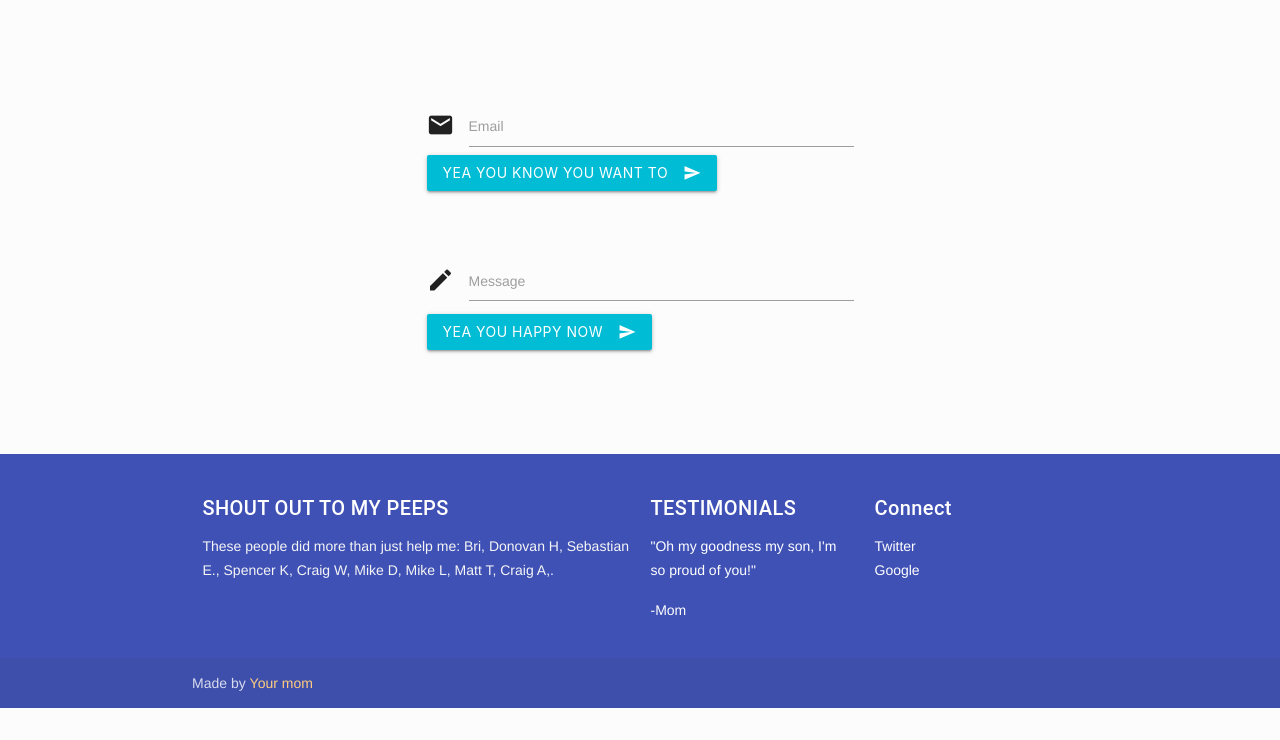
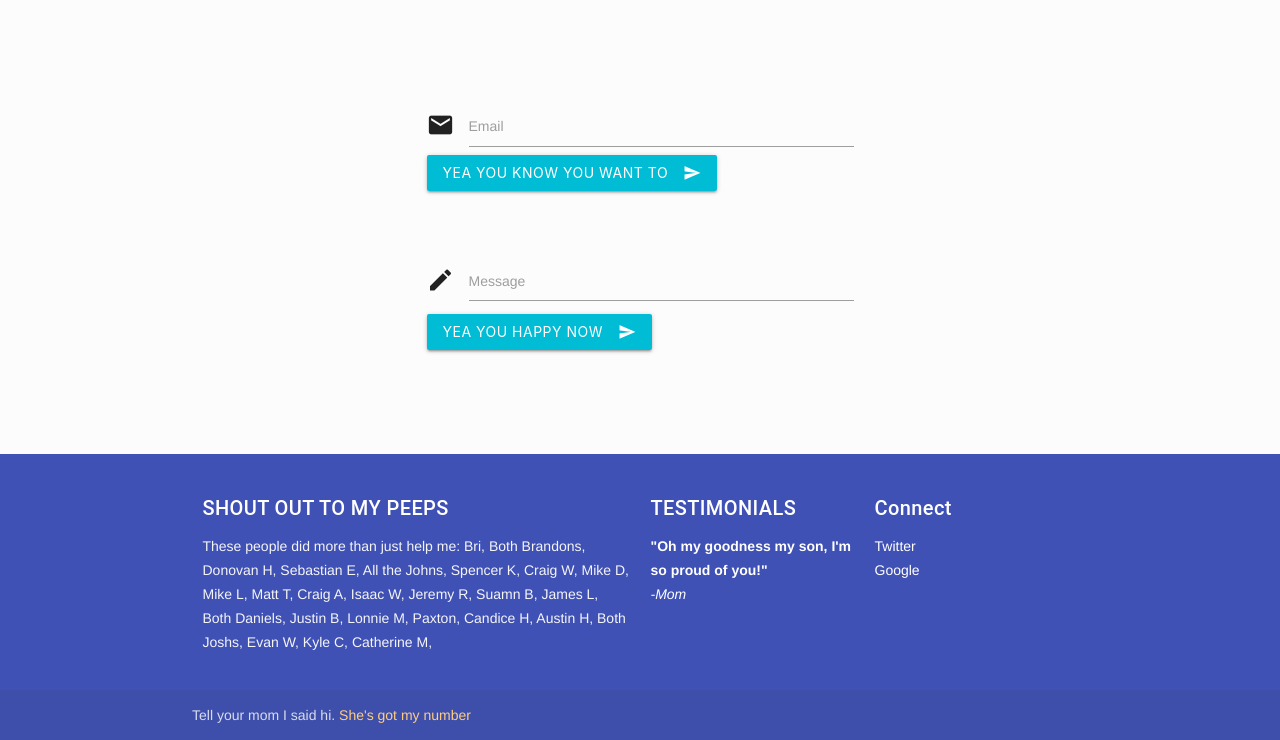
Before and after one commit to rodneystrong/personal-fullstack, a website: page public/index.html in a window 1280 px wide. Shown: the part 565-1305 px from the top of the page. Before the commit the page ends 1273 px from the top, so only its background shows below. Drawn offline with nearby package versions, Linux system fonts and the light colour scheme.

Commit message:
added content + styles

```diff
--- a/public/index.html
+++ b/public/index.html
@@ -102,7 +102,7 @@
           </p>
         </div>
       </div> -->
-      <section ng-repeat="item in data" class="section--center mdl-grid mdl-grid--no-spacing mdl-shadow--2dp item animated fadeInUp">
+      <section ng-repeat="item in data" class="section--center mdl-grid mdl-grid--no-spacing mdl-shadow--2dp animated fadeInUp">
         <!-- <header class="section__play-btn mdl-cell mdl-cell--3-col-desktop mdl-cell--2-col-tablet mdl-cell--4-col-phone mdl-color--teal-100 mdl-color-text--white">
           <i class="material-icons">play_circle_filled</i>
         </header> -->
@@ -111,7 +111,7 @@
             <h4 ng-bind="item.note">Features</h4>
 
             <p ng-bind="date"></p>
-            <button ng-click="deleteNote(item.id)" class="btn-floating btn-large waves-effect waves-light red" type="button" name="button"><i class="material-icons">close</i></button>
+            <button ng-click="deleteNote(item.id)" class="btn-floating btn-large waves-effect waves-light red item" type="button" name="button"><i class="material-icons">close</i></button>
           </div>
           <div class="mdl-card__actions">
             <a href="#" class="mdl-button">Read our features</a>
@@ -127,8 +127,7 @@
       <div class="row">
         <div class="col l6 s12">
           <h5 class="white-text">SHOUT OUT TO MY PEEPS</h5>
-          <p class="grey-text text-lighten-4">These people did more than just help me: Bri, Donovan H, Sebastian E., Spencer K, Craig W, Mike D, Mike L, Matt T, Craig A,.</p>
-
+          <p class="grey-text text-lighten-4">These people did more than just help me: Bri, Both Brandons, Donovan H, Sebastian E, All the Johns, Spencer K, Craig W, Mike D, Mike L, Matt T, Craig A, Isaac W, Jeremy R, Suamn B, James L, Both Daniels, Justin B, Lonnie M, Paxton, Candice H, Austin H, Both Joshs, Evan W, Kyle C, Catherine M, </p>
 
         </div>
         <div class="col l3 s12">
@@ -139,7 +138,7 @@
             <li><a class="white-text" href="#!">Link 3</a></li>
             <li><a class="white-text" href="#!">Link 4</a></li>
           </ul> -->
-          <p>"Oh my goodness my son, I'm so proud of you!"</p>
+          <p class="testi">"Oh my goodness my son, I'm so proud of you!"</p>
           <p>-Mom</p>
         </div>
         <div class="col l3 s12">
@@ -153,7 +152,7 @@
     </div>
     <div class="footer-copyright">
       <div class="container">
-      Made by <a class="orange-text text-lighten-3" href="http://materializecss.com">Your mom</a>
+      Tell your mom I said hi. <a class="orange-text text-lighten-3" href="http://materializecss.com">She's got my number</a>
       </div>
     </div>
   </footer>
--- a/public/styles/style.css
+++ b/public/styles/style.css
@@ -170,6 +170,11 @@ body {
   width: 100%;
 }
 
+.item {
+  position: relative;
+  left: 90%;
+}
+
 footer.page-footer {
   margin-top: 90px;
 }
@@ -177,3 +182,12 @@ footer.page-footer {
 footer p {
   color: #fff;
 }
+
+.testi {
+  font-weight: bold;
+  margin-bottom: 0px;
+}
+
+.testi + p {
+  font-style: italic;
+}
```
